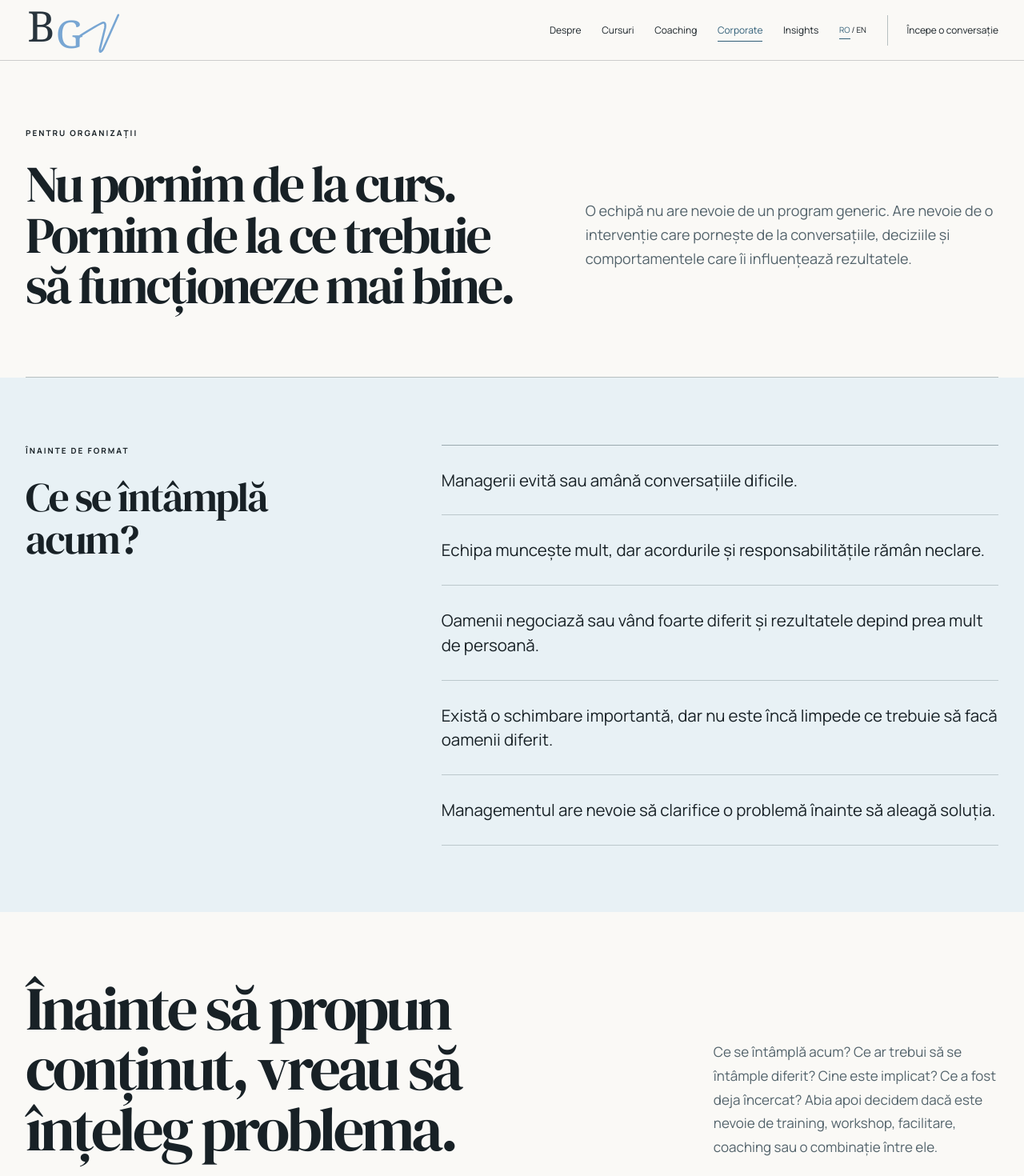
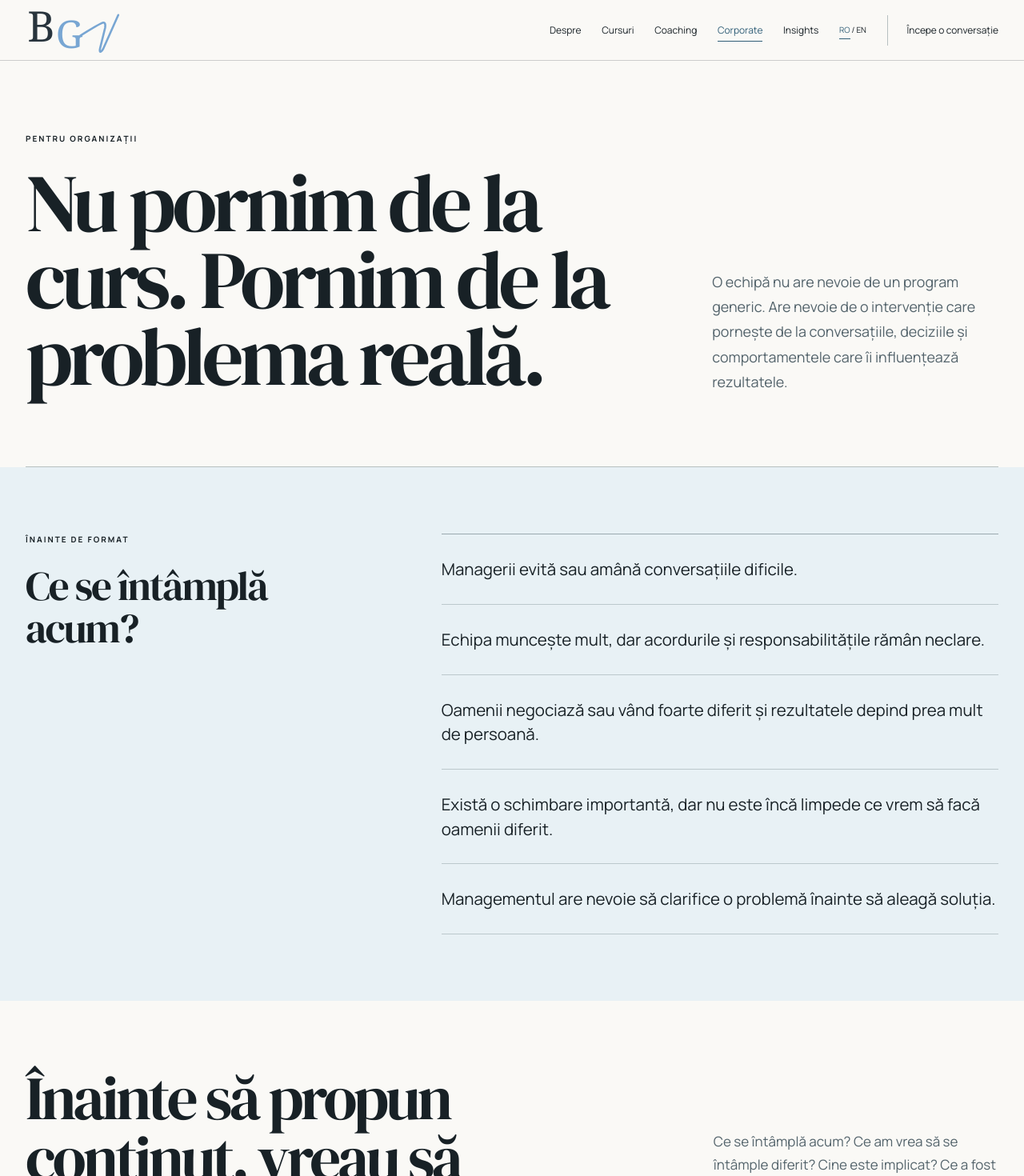
Before and after one commit to ivanovroxana1988-arch/bogdanvizitiu, a Next.js app: page /corporate in a window 1280 px wide. Shown: the top 1470 px of the page at 80% size. Built offline with nearby package versions, Linux system fonts and the light colour scheme.

Commit message:
Strengthen corporate landing page and remove prescriptive copy

```diff
--- a/app/_views/corporate/page.tsx
+++ b/app/_views/corporate/page.tsx
@@ -1,13 +1,32 @@
 import type {Metadata} from 'next'
 import {ArrowLink,Eyebrow} from '@/components/ui'
+import {JsonLd} from '@/components/json-ld'
 import {EditorialImage} from '@/components/portrait'
 import {getCopy,getLocale} from '@/lib/i18n'
-import {buildPageMetadata} from '@/lib/seo'
+import {localizePath} from '@/lib/routes'
+import {buildPageMetadata,localizedUrl,SITE_URL} from '@/lib/seo'
 import styles from '../commercial.module.css'
+
+const relatedInsights=[
+  {
+    slug:'de-ce-unele-conversatii-manageriale-schimba-lucrurile',
+    ro:'De ce unele conversații manageriale schimbă lucrurile, iar altele nu',
+    en:'Why some management conversations change things and others do not',
+  },
+  {
+    slug:'o-decizie-buna-incepe-inainte-sa-alegi',
+    ro:'O decizie bună începe înainte să alegi',
+    en:'A good decision starts before you choose',
+  },
+  {
+    slug:'negocierea-nu-este-doar-despre-argumente',
+    ro:'Negocierea nu este doar despre argumente. Este și despre emoții.',
+    en:'Negotiation is not only about arguments. It is also about emotions.',
+  },
+]
 
 export function generateMetadata({searchParams}:{searchParams?:{lang?:string}}):Metadata{
   const locale=getLocale(searchParams?.lang)
-  const copy=getCopy(locale).corporate
   return buildPageMetadata({
     title:locale==='ro'?'Programe corporate pentru leadership, negociere și echipe':'Corporate programs for leadership, negotiation and teams',
     description:locale==='ro'
@@ -21,12 +40,45 @@ export function generateMetadata({searchParams}:{searchParams?:{lang?:string}}):
 export default function Corporate({searchParams}:{searchParams?:{lang?:string}}){
   const locale=getLocale(searchParams?.lang)
   const copy=getCopy(locale).corporate
+  const canonical=localizedUrl('/corporate',locale)
+
+  const heroTitle=locale==='ro'
+    ?'Nu pornim de la curs. Pornim de la problema reală.'
+    :'We do not start with the course. We start with the real problem.'
+  const diagnosticItems=locale==='ro'
+    ?copy.diagnosticItems.map(item=>item.replace('ce trebuie să facă oamenii diferit','ce vrem să facă oamenii diferit'))
+    :copy.diagnosticItems
+  const sectionText=locale==='ro'
+    ?'Ce se întâmplă acum? Ce am vrea să se întâmple diferit? Cine este implicat? Ce a fost deja încercat? Abia apoi alegem dacă are sens un training, un workshop, facilitare, coaching sau o combinație între ele.'
+    :copy.sectionText
+  const processItems=locale==='ro'
+    ?copy.processItems.map(item=>item.title==='Definim ce trebuie să fie diferit'
+      ?{...item,title:'Definim ce vrem să fie diferit'}
+      :item)
+    :copy.processItems
+  const ctaTitle=locale==='ro'
+    ?'Ce vrei să funcționeze mai bine după intervenție?'
+    :copy.ctaTitle
+
+  const serviceJsonLd={
+    '@context':'https://schema.org',
+    '@type':'Service',
+    '@id':`${canonical}#service`,
+    name:locale==='ro'?'Programe corporate pentru leadership, negociere și echipe':'Corporate programs for leadership, negotiation and teams',
+    description:copy.intro,
+    url:canonical,
+    provider:{'@id':`${SITE_URL}/#person`},
+    serviceType:locale==='ro'?'Training, workshop, facilitare și coaching pentru organizații':'Training, workshops, facilitation and coaching for organizations',
+    inLanguage:locale==='ro'?'ro-RO':'en',
+  }
 
   return <div className={`${styles.page} balanced-commercial-page`}>
+    <JsonLd data={serviceJsonLd}/>
+
     <section className={styles.hero}>
       <Eyebrow>{copy.eyebrow}</Eyebrow>
       <div className={styles.heroGrid}>
-        <h1>{copy.title}</h1>
+        <h1>{heroTitle}</h1>
         <p className={styles.heroIntro}>{copy.intro}</p>
       </div>
     </section>
@@ -38,7 +90,7 @@ export default function Corporate({searchParams}:{searchParams?:{lang?:string}})
           <h2 className={styles.statementSmall}>{copy.diagnosticTitle}</h2>
         </div>
         <ul className={`${styles.diagnosticList} clean-diagnostic-list`}>
-          {copy.diagnosticItems.map(item=><li key={item}>{item}</li>)}
+          {diagnosticItems.map(item=><li key={item}>{item}</li>)}
         </ul>
       </div>
     </section>
@@ -46,7 +98,7 @@ export default function Corporate({searchParams}:{searchParams?:{lang?:string}})
     <section className={styles.section}>
       <div className={styles.sectionHead}>
         <div><h2 className={styles.statement}>{copy.sectionTitle}</h2></div>
-        <p className={styles.sectionIntro}>{copy.sectionText}</p>
+        <p className={styles.sectionIntro}>{sectionText}</p>
       </div>
       <div style={{maxWidth:'760px'}}>
         <EditorialImage asset="coaching" kind="portrait" locale={locale}/>
@@ -61,7 +113,7 @@ export default function Corporate({searchParams}:{searchParams?:{lang?:string}})
         </div>
       </div>
       <div className={styles.processList}>
-        {copy.processItems.map(item=><article className={`${styles.processRow} clean-process-row`} key={item.title}>
+        {processItems.map(item=><article className={`${styles.processRow} clean-process-row`} key={item.title}>
           <h3>{item.title}</h3>
           <p>{item.description}</p>
         </article>)}
@@ -95,19 +147,34 @@ export default function Corporate({searchParams}:{searchParams?:{lang?:string}})
       </div>
     </section>
 
+    <section className={styles.section}>
+      <div className={styles.sectionHead}>
+        <div>
+          <Eyebrow>{locale==='ro'?'Din Insights':'From Insights'}</Eyebrow>
+          <h2 className={styles.sectionTitle}>{locale==='ro'?'Idei despre conversații, decizii și negociere în munca reală.':'Ideas about conversations, decisions and negotiation in real work.'}</h2>
+        </div>
+      </div>
+      <div className={styles.twoGrid}>
+        {relatedInsights.map(item=><article className={styles.editorialCard} key={item.slug}>
+          <ArrowLink href={localizePath(`/insights/${item.slug}`,locale)}>{locale==='ro'?item.ro:item.en}</ArrowLink>
+        </article>)}
+      </div>
+    </section>
+
     <section className={styles.proof}>
       <div className={styles.proofInner}>
         <div><Eyebrow>{copy.proofEyebrow}</Eyebrow></div>
         <article className={styles.proofCard}>
           <h3>{copy.proofTitle}</h3>
           <p>{copy.proofText}</p>
+          <ArrowLink href={localizePath('/despre',locale)}>{locale==='ro'?'Vezi parcursul lui Bogdan':'See Bogdan’s background'}</ArrowLink>
         </article>
       </div>
     </section>
 
     <section className={styles.cta}>
-      <h2 className={styles.ctaTitle}>{copy.ctaTitle}</h2>
-      <ArrowLink href="/contact">{copy.cta}</ArrowLink>
+      <h2 className={styles.ctaTitle}>{ctaTitle}</h2>
+      <ArrowLink href={localizePath('/contact',locale)}>{copy.cta}</ArrowLink>
     </section>
   </div>
 }
```
